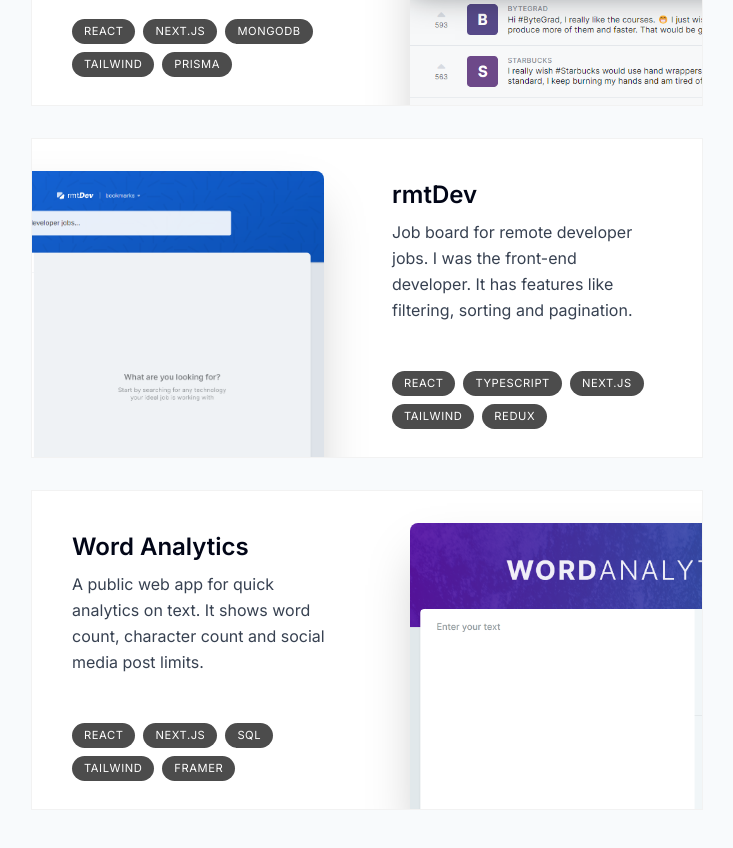
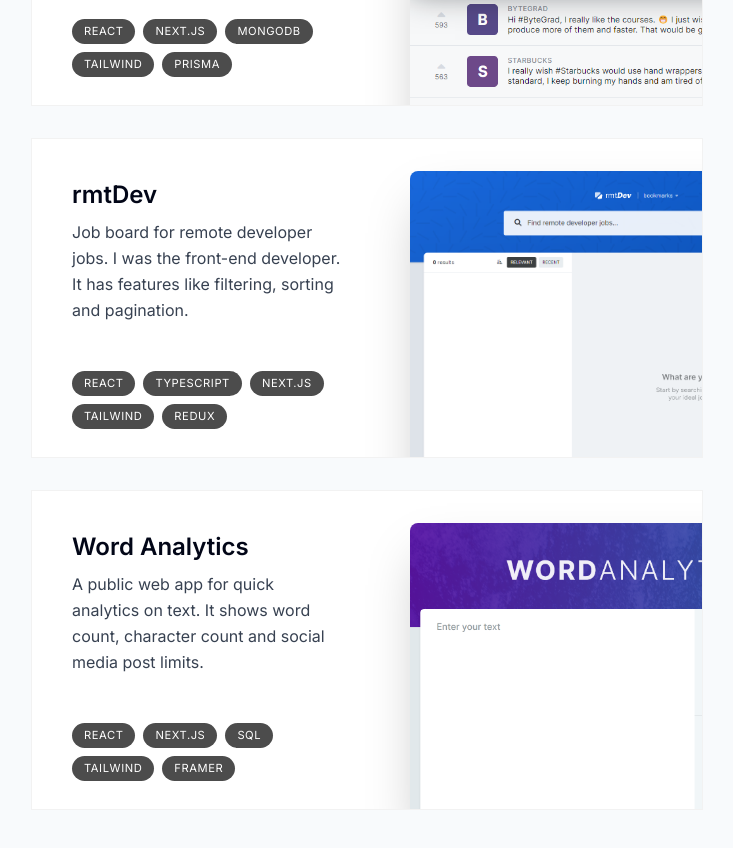
Before and after one commit to AustinPerez760/personal-portfolio-3.0, a Next.js app in the folder my-portfolio/: page / in a window 1280 px wide. Shown: the part 1820-2668 px from the top of the page, without its empty margins (273-1006 px from the left). Built offline with nearby package versions, Linux system fonts and the light colour scheme.

Commit message:
made scroll animation smoother for the my project seciton

```diff
--- a/my-portfolio/components/project.tsx
+++ b/my-portfolio/components/project.tsx
@@ -3,7 +3,7 @@
 import React, { useRef } from 'react';
 import { projectsData } from '@/lib/data';
 import Image from 'next/image';
-import { useScroll } from 'framer-motion';
+import { useScroll, useTransform } from 'framer-motion';
 import { motion } from 'framer-motion';
 
 type ProjectProps = (typeof projectsData)[number];
@@ -14,17 +14,19 @@
 	tags,
 	imageUrl,
 }: ProjectProps) {
-	const ref = useRef<HTMLElement>(null);
+	const ref = useRef<HTMLDivElement>(null);
 	const { scrollYProgress } = useScroll({
 		target: ref,
 		offset: ['0 1', '1.33 1'],
 	});
+	const scaleProgress = useTransform(scrollYProgress, [0, 1], [0.5, 1]);
 
 	return (
-		<motion.section
+		<motion.div
 			ref={ref}
-			style={{ scale: scrollYProgress, opacity: scrollYProgress }}
-			className='group bg-white max-w-[42rem] border border-black/5 overflow-hidden sm:pr-8 relative sm:h-[20rem] mb-3 sm:mb-8 last:mb-0 even:pl-8 hover:bg-gray-200 transition'>
+			style={{ scale: scaleProgress, opacity: scrollYProgress }}
+			className='mb-3 sm:mb-8 last:mb-0'>
+			<motion.section className='group bg-white max-w-[42rem] border border-black/5 overflow-hidden sm:pr-8 relative sm:h-[20rem] even:pl-8 hover:bg-gray-200 transition'>
 				<div className='pt-4 pb-7 px-5 sm:pl-10 sm:pr-2 sm:pt-10 sm:max-w-[50%] flex flex-col h-full group-even:ml-[18rem]'>
 					<h3 className='text-2xl font-semibold'>{title}</h3>
 					<p className='mt-2 leading-relaxed text-gray-700'>{description}</p>
@@ -46,5 +48,6 @@
 					className='absolute top-8 -right-40 w-[28.25rem] rounded-t-lg shadow-2xl transition group-hover:sc-[1.04] group-hover:translate-x-3 group-hover:translate-y-3 group-hover:-rotate-2 group-even:right-[initial] group-even:-left-40 '
 				/>
 			</motion.section>
+		</motion.div>
 	);
 }
```
Lines whose indentation alone changed are shown as unchanged.
